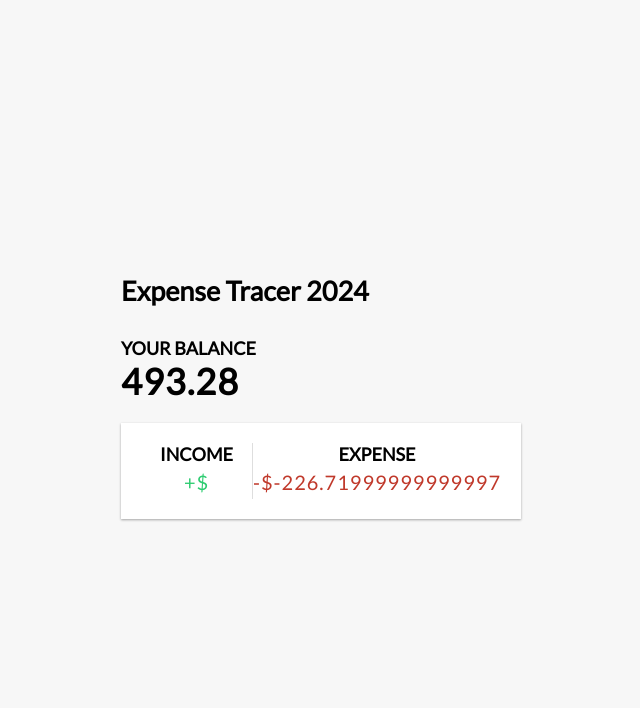
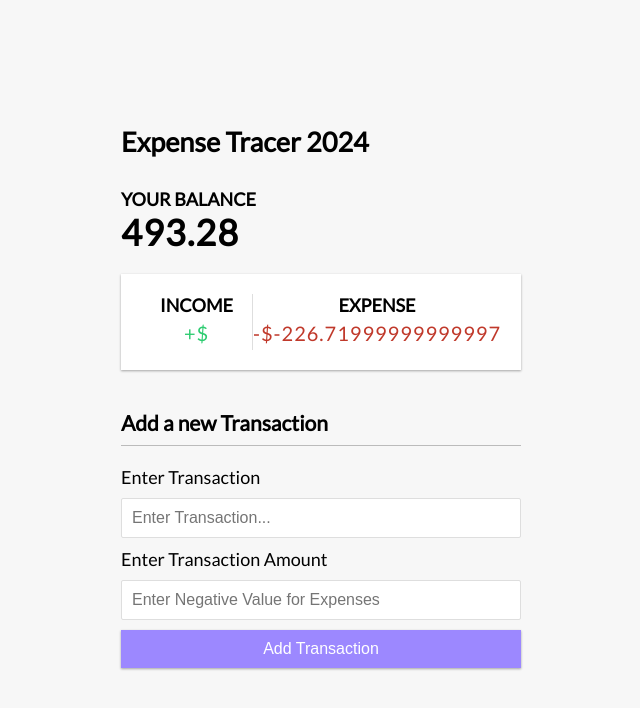
Before and after one commit to jessmontes/homework4, a Vue app: page / in a window 1280 px wide. Shown: the top 708 px of the page, without its empty margins (319-959 px from the left). Built offline with nearby package versions, Linux system fonts and the light colour scheme.

Commit message:
finished addtransaction component

```diff
--- a/src/App.vue
+++ b/src/App.vue
@@ -2,6 +2,8 @@
   import Header from './components/Header.vue';
   import Balance from './components/Balance.vue';
   import IncomeExpenses from './components/IncomeExpenses.vue';
+  import AddTransactions from './components/AddTransactions.vue';
+
   import { ref, computed} from 'vue';
 
   const transactions = ref([
@@ -42,6 +44,7 @@ const moneyOut = computed(()=>{
   <div class="container">
     <Balance :total="sum"></Balance>
     <IncomeExpenses :income="monyIn" :expense="moneyOut"></IncomeExpenses>
+  <AddTransactions></AddTransactions>
   </div>
 
 </template>
--- /dev/null
+++ b/src/components/AddTransactions.vue
@@ -0,0 +1,42 @@
+<script setup>
+    import { ref, defineEmits} from 'vue';
+    const text = ref('')
+    const amount = ref('')
+
+    const emit = defineEmits([
+        'transactionSubmitted'
+    ])
+
+    const onSubmit = () =>{
+        const transactionData ={
+            text: text.value,
+            amount: parseFloat(amount.value),
+        }
+
+        emit('transactionSumitted', transactionData)
+
+        text.value =''
+        amount.value =''
+    }
+
+
+
+</script>
+
+
+<template>
+    <h3>Add a new Transaction</h3>
+    <form id="form" @submit.prevent="onSubmit">
+        <div class="from-control">
+            <label for="text">Enter Transaction</label>
+            <input type="text" id="text" v-model="text" placeholder="Enter Transaction...">
+        </div>
+        <div class="from-control">
+            <label for="amount">Enter Transaction Amount</label>
+            <input type="text" id="amount" v-model="amount" placeholder="Enter Negative Value for Expenses">
+        </div>
+        <button class="btn">Add Transaction</button>
+    </form>
+
+
+</template>
```
